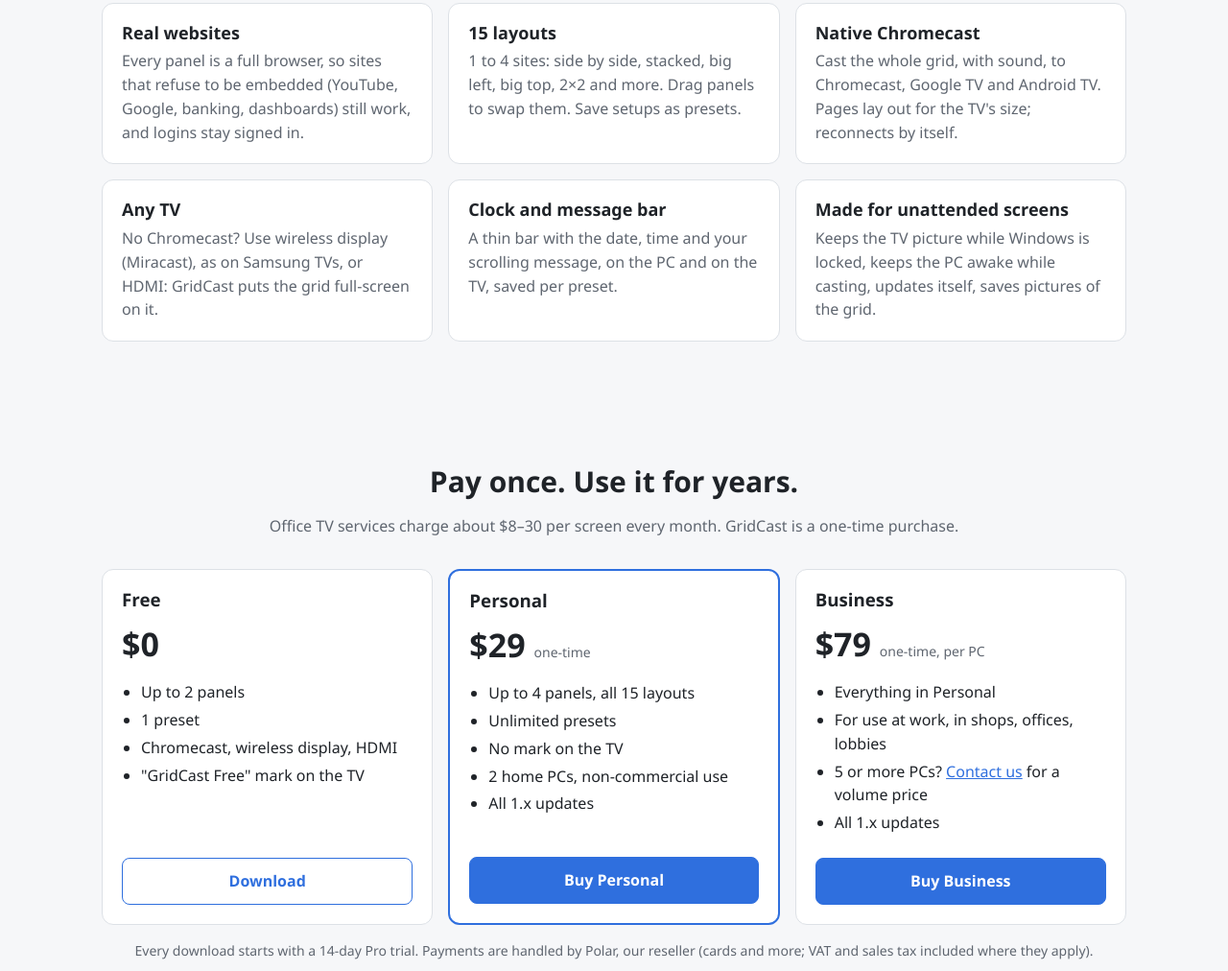
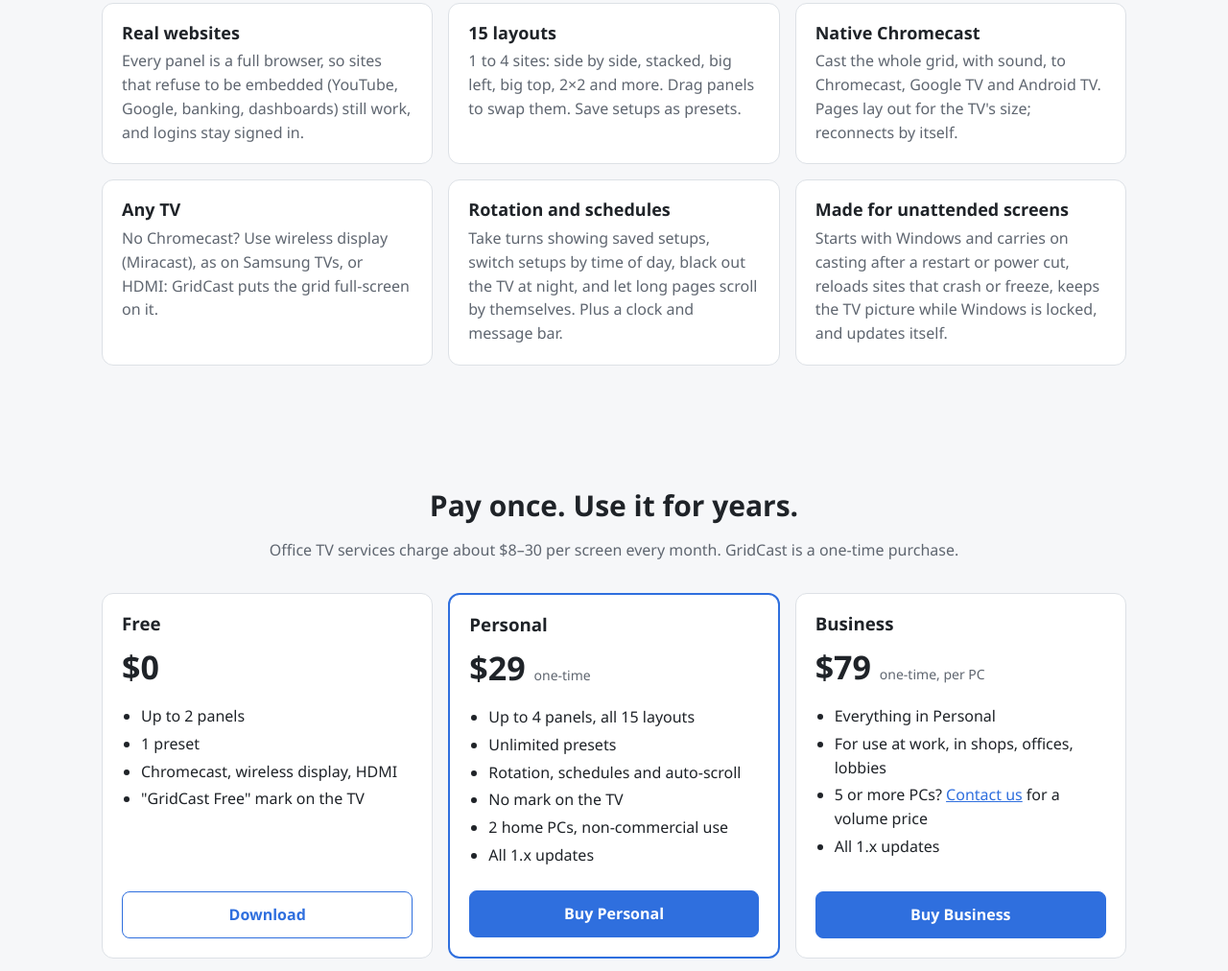
Before and after one commit to bkokash/gridcast, a plain HTML site: page index.html in a window 1280 px wide. Shown: the part 682-1694 px from the top of the page at 96% size. Drawn offline with Linux system fonts and the light colour scheme.

Commit message:
Rotation, schedules and auto-scroll; unattended-screen features (0.6.0)

```diff
--- a/index.html
+++ b/index.html
@@ -67,12 +67,12 @@
             <p>No Chromecast? Use wireless display (Miracast), as on Samsung TVs, or HDMI: GridCast puts the grid full-screen on it.</p>
           </article>
           <article>
-            <h3>Clock and message bar</h3>
-            <p>A thin bar with the date, time and your scrolling message, on the PC and on the TV, saved per preset.</p>
+            <h3>Rotation and schedules</h3>
+            <p>Take turns showing saved setups, switch setups by time of day, black out the TV at night, and let long pages scroll by themselves. Plus a clock and message bar.</p>
           </article>
           <article>
             <h3>Made for unattended screens</h3>
-            <p>Keeps the TV picture while Windows is locked, keeps the PC awake while casting, updates itself, saves pictures of the grid.</p>
+            <p>Starts with Windows and carries on casting after a restart or power cut, reloads sites that crash or freeze, keeps the TV picture while Windows is locked, and updates itself.</p>
           </article>
         </div>
       </section>
@@ -98,6 +98,7 @@
             <ul>
               <li>Up to 4 panels, all 15 layouts</li>
               <li>Unlimited presets</li>
+              <li>Rotation, schedules and auto-scroll</li>
               <li>No mark on the TV</li>
               <li>2 home PCs, non-commercial use</li>
               <li>All 1.x updates</li>
```
